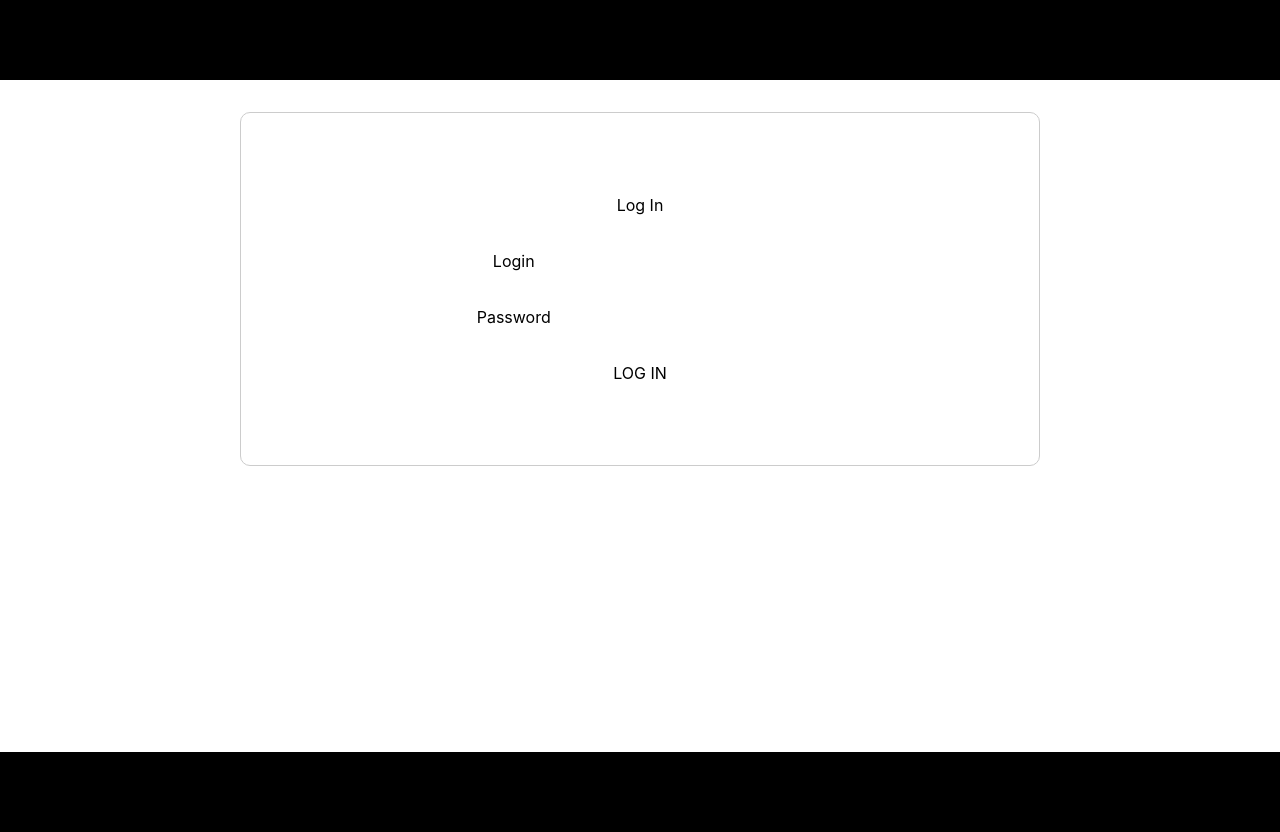
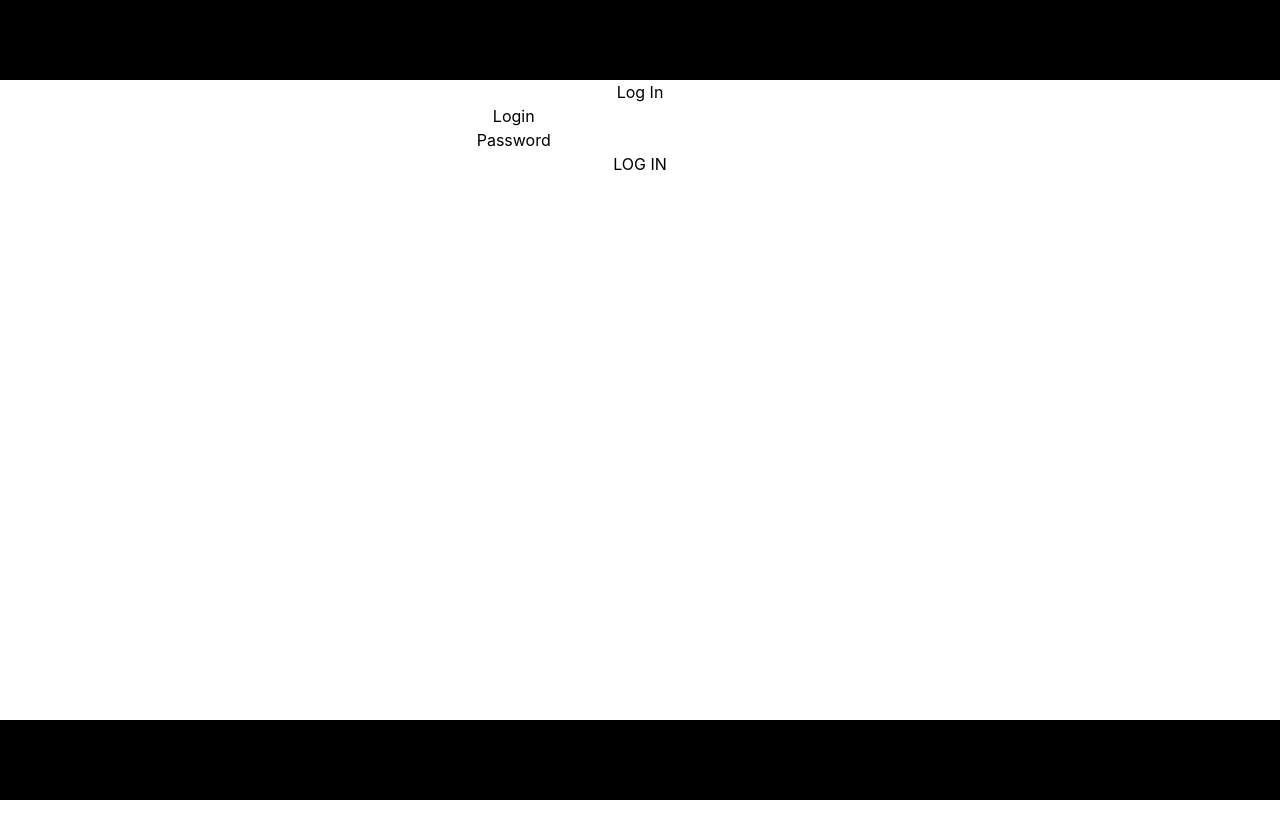
Before and after one commit to pauloismelo/admin_system_JS, a React (Create React App) app in the folder frontend/: page /login in a window 1280 px wide. After the commit the page ends 800 px from the top, so only its background shows below. Built offline with nearby package versions, Linux system fonts and the light colour scheme.

Commit message:
try again

```diff
--- a/frontend/src/pages/Login.jsx
+++ b/frontend/src/pages/Login.jsx
@@ -50,9 +50,9 @@ function Login() {
 
     return (
         <>
-        <header></header>
+        <header className='bg-gray-950'></header>
         <main>
-            <div className="login">
+            <div className="bg-slate-950 h-10">
                 <form onSubmit={handleSubmit}>
                     {message ? <Message type={message.type} msg={message.msg}/> : ''}
                     <h2>Log In</h2>
```
Also changed, not shown: frontend/src/index.css (+4 -3 lines), frontend/src/._index.js (added).
